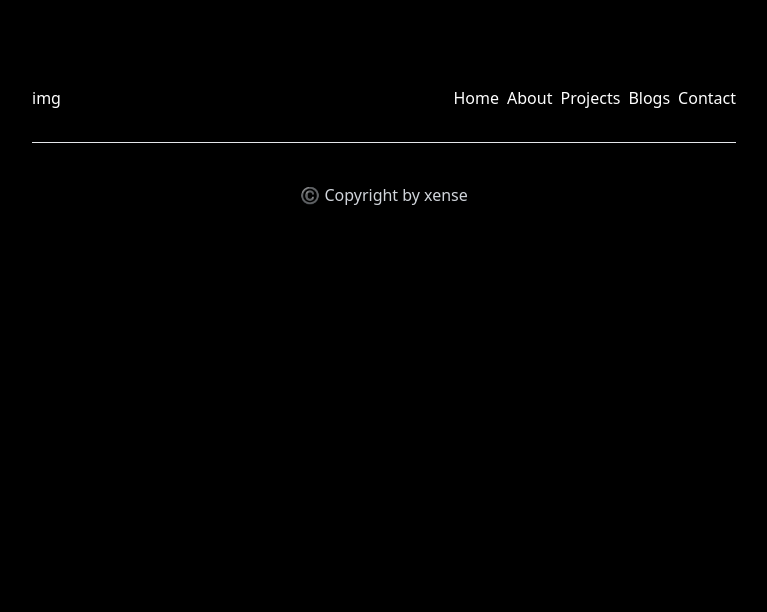
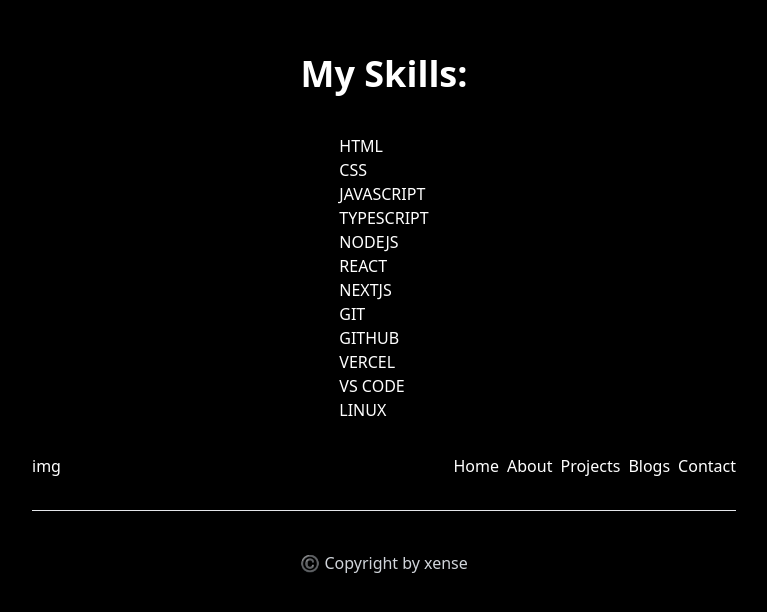
Before and after one commit to jabedzaman/bug, a Next.js app: page / in a window 1280 px wide. Shown: the part 746-1358 px from the top of the page, without its empty margins (256-1023 px from the left). Before the commit the page ends 993 px from the top, so only its background shows below. Built offline with nearby package versions, Linux system fonts and the light colour scheme.

Commit message:
add: skills

```diff
--- /dev/null
+++ b/components/containers/Skills.tsx
@@ -0,0 +1,27 @@
+import React from 'react'
+
+function Skills() {
+  return (
+    <div className='flex flex-col space-y-10 items-center'>
+        <div className='font-semibold text-xl lg:text-4xl'>My Skills:</div>
+        <div>
+            <ul className='text-white'>
+                <li>HTML</li>
+                <li>CSS</li>
+                <li>JAVASCRIPT</li>
+                <li>TYPESCRIPT</li>
+                <li>NODEJS</li>
+                <li>REACT</li>
+                <li>NEXTJS</li>
+                <li>GIT</li>
+                <li>GITHUB</li>
+                <li>VERCEL</li>
+                <li>VS CODE</li>
+                <li>LINUX</li>
+            </ul>
+        </div>
+    </div>
+  )
+}
+
+export default Skills
--- a/pages/index.tsx
+++ b/pages/index.tsx
@@ -2,6 +2,7 @@ import type { NextPage } from 'next'
 import Head from 'next/head'
 import Image from 'next/image'
 import Hero from '../components/containers/Hero'
+import Skills from '../components/containers/Skills'
 import Footer from '../components/layouts/Footer'
 import Header from '../components/layouts/Header'
 
@@ -14,6 +15,7 @@ const Home: NextPage = () => {
       </Head>
 
       <Hero/>
+      <Skills/>
       <Header/>
       <Footer/>
 
```
